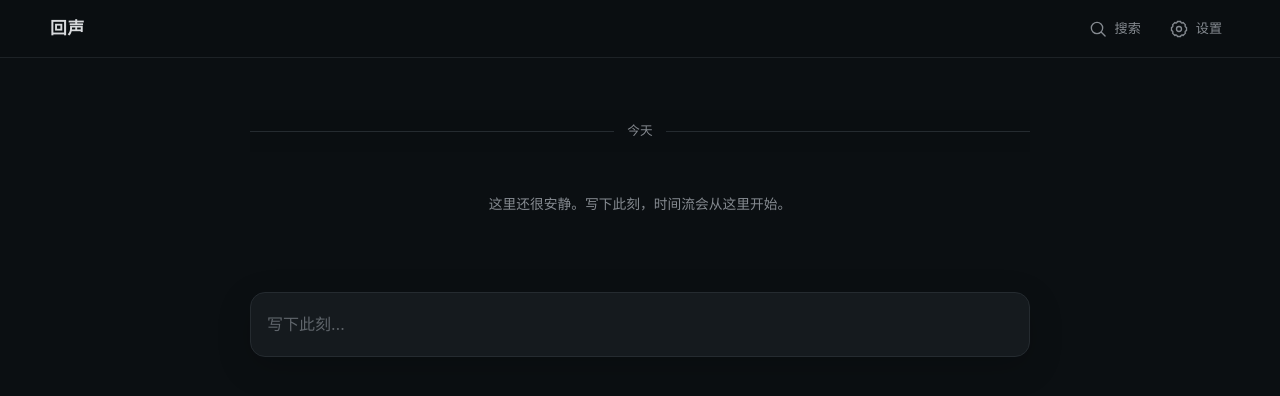
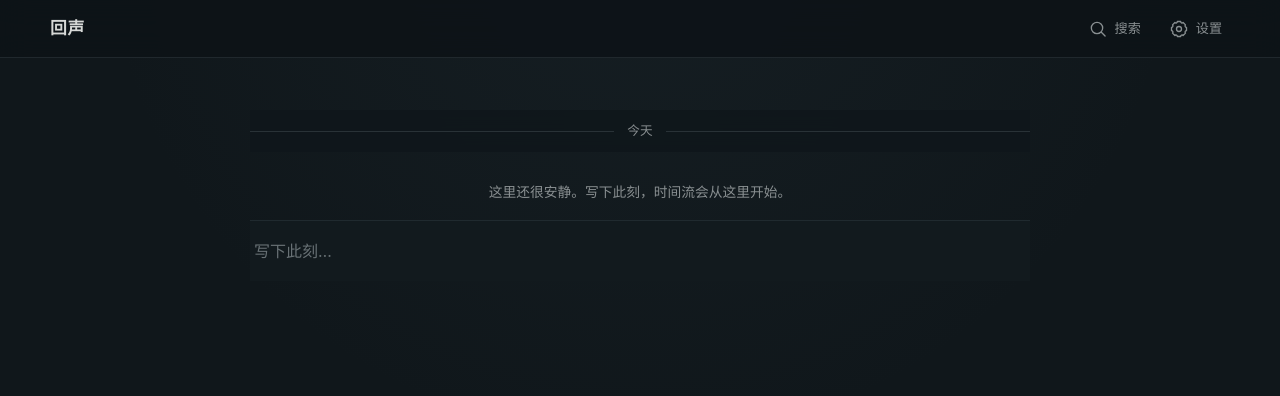
Before and after one commit to zzy-sudo-acm/echo-journal, a React (Vite) app: page / in a window 1280 px wide. Shown: the top 396 px of the page. Built offline with nearby package versions, Linux system fonts and the light colour scheme.

Commit message:
fix(ui): refine theme layers and composer surfaces

```diff
--- a/src/index.css
+++ b/src/index.css
@@ -1,22 +1,33 @@
 :root {
   color-scheme: dark;
-  --bg-primary: #0b0f12;
-  --bg-secondary: #11161a;
-  --bg-tertiary: #171c20;
-  --bg-hover: #1d2328;
-  --text-primary: #d8dadd;
-  --text-secondary: #858a90;
-  --text-tertiary: #5f656b;
-  --accent: #9c9278;
-  --accent-strong: #b3a68a;
-  --accent-bg: rgba(156, 146, 120, 0.12);
+  --bg-primary: #10171b;
+  --bg-secondary: #151d21;
+  --bg-tertiary: #182126;
+  --bg-hover: #1d272c;
+  --text-primary: #d6d8d6;
+  --text-secondary: #898f91;
+  --text-tertiary: #687175;
+  --accent: #a49676;
+  --accent-strong: #b1a17f;
+  --accent-bg: rgba(164, 150, 118, 0.12);
   --danger: #a66759;
   --danger-bg: rgba(166, 103, 89, 0.1);
   --success: #7c927b;
-  --border: #252b30;
-  --border-light: #1b2125;
+  --border: #293237;
+  --border-light: #202a2f;
   --overlay: rgba(4, 7, 9, 0.72);
-  --shadow: 0 12px 40px rgba(0, 0, 0, 0.22);
+  --shadow: 0 10px 32px rgba(0, 0, 0, 0.16);
+  --header-bg: #0d1418;
+  --input-bg: #182126;
+  --action-bg: #1d272c;
+  --nav-bg: #11191d;
+  --composer-bg: color-mix(in srgb, var(--bg-primary) 72%, var(--input-bg));
+  --page-background:
+    radial-gradient(circle at 50% -12%, rgba(57, 77, 86, 0.14), rgba(16, 23, 27, 0) 34rem),
+    var(--bg-primary);
+  --composer-shadow: none;
+  --editor-shadow: 0 14px 38px rgba(0, 0, 0, 0.16);
+  --action-shadow: 0 12px 34px rgba(0, 0, 0, 0.2);
   --radius: 12px;
   --radius-sm: 8px;
   --font-sans: -apple-system, BlinkMacSystemFont, 'SF Pro Text', 'Segoe UI', 'PingFang SC', 'Hiragino Sans GB', 'Microsoft YaHei', sans-serif;
@@ -47,6 +58,15 @@
   --border-light: #d8d0c2;
   --overlay: rgba(41, 39, 33, 0.42);
   --shadow: 0 12px 40px rgba(64, 55, 43, 0.1);
+  --header-bg: #e7e0d2;
+  --input-bg: #eee7db;
+  --action-bg: #eee8dc;
+  --nav-bg: #e9e2d5;
+  --composer-bg: color-mix(in srgb, var(--bg-secondary) 38%, var(--bg-primary));
+  --page-background: var(--bg-primary);
+  --composer-shadow: none;
+  --editor-shadow: 0 2px 12px rgba(64, 55, 43, 0.04);
+  --action-shadow: 0 6px 20px rgba(64, 55, 43, 0.06);
 }
 
 *, *::before, *::after { box-sizing: border-box; margin: 0; padding: 0; }
@@ -65,7 +85,8 @@ body {
   min-width: 320px;
   min-height: 100dvh;
   overflow-x: hidden;
-  background: var(--bg-primary);
+  background: var(--page-background);
+  background-attachment: fixed;
   color: var(--text-primary);
   font-family: var(--font-sans);
   line-height: 1.65;
@@ -110,7 +131,7 @@ h3 { font-size: 1rem; }
   justify-content: space-between;
   padding: 0 max(16px, env(safe-area-inset-left)) 0 max(16px, env(safe-area-inset-right));
   border-bottom: 1px solid color-mix(in srgb, var(--border) 70%, transparent);
-  background: color-mix(in srgb, var(--bg-primary) 90%, transparent);
+  background: color-mix(in srgb, var(--header-bg) 94%, transparent);
   backdrop-filter: blur(14px) saturate(105%);
 }
 .app-brand { display: inline-flex; min-height: 44px; align-items: center; font-size: 1.05rem; font-weight: 600; letter-spacing: .04em; }
@@ -160,7 +181,7 @@ input[type='text'], input[type='search'], input[type='datetime-local'], textarea
   border: 1px solid var(--border);
   border-radius: 10px;
   outline: 0;
-  background: var(--bg-tertiary);
+  background: var(--input-bg);
   color: var(--text-primary);
   font-size: .94rem;
   transition: border-color var(--motion-fast), background-color var(--motion-fast);
@@ -180,7 +201,7 @@ input:focus, textarea:focus { border-color: color-mix(in srgb, var(--accent) 72%
   height: calc(var(--nav-height) + var(--safe-bottom));
   padding: 3px max(8px, env(safe-area-inset-right)) var(--safe-bottom) max(8px, env(safe-area-inset-left));
   border-top: 1px solid color-mix(in srgb, var(--border) 74%, transparent);
-  background: color-mix(in srgb, var(--bg-secondary) 91%, transparent);
+  background: color-mix(in srgb, var(--nav-bg) 92%, transparent);
   backdrop-filter: blur(16px) saturate(108%);
 }
 .bottom-nav a { display: flex; min-width: 44px; min-height: 54px; flex-direction: column; align-items: center; justify-content: center; gap: 1px; color: var(--text-tertiary); font-size: .61rem; font-weight: 430; transition: color var(--motion-fast), font-weight var(--motion-fast); }
@@ -208,7 +229,7 @@ input:focus, textarea:focus { border-color: color-mix(in srgb, var(--accent) 72%
 }
 .date-divider::before, .date-divider::after { content: ''; height: 1px; flex: 1; background: var(--border); }
 .date-divider span { flex: 0 0 auto; }
-.timeline-empty { padding: 28px 6px; color: var(--text-secondary); font-size: .86rem; line-height: 1.75; text-align: center; }
+.timeline-empty { padding: 16px 6px 6px; color: var(--text-secondary); font-size: .86rem; line-height: 1.75; text-align: center; }
 
 .entry-row {
   position: relative;
@@ -232,7 +253,7 @@ input:focus, textarea:focus { border-color: color-mix(in srgb, var(--accent) 72%
 .entry-more { width: 18px; height: 18px; color: var(--text-tertiary); opacity: .34; }
 
 .entry-action-overlay { position: fixed; inset: 0; z-index: 110; display: flex; align-items: flex-end; justify-content: center; padding: 16px 16px calc(16px + var(--safe-bottom) + var(--nav-height)); background: var(--overlay); animation: fade-in var(--motion-fast) ease both; }
-.entry-action-sheet { width: min(100%, 520px); padding: 14px; border: 1px solid var(--border); border-radius: 16px; background: var(--bg-tertiary); box-shadow: var(--shadow); animation: sheet-up var(--motion) ease both; }
+.entry-action-sheet { width: min(100%, 520px); padding: 14px; border: 1px solid var(--border); border-radius: 16px; background: var(--action-bg); box-shadow: var(--action-shadow); animation: sheet-up var(--motion) ease both; }
 .action-sheet-header { display: flex; min-height: 44px; align-items: center; justify-content: space-between; padding-left: 10px; color: var(--text-secondary); font-size: .78rem; }
 .action-sheet-actions { display: grid; grid-template-columns: repeat(3, 1fr); gap: 8px; }
 .action-sheet-actions button { display: flex; min-height: 68px; flex-direction: column; align-items: center; justify-content: center; gap: 5px; border-radius: 10px; background: var(--bg-secondary); color: var(--text-secondary); font-size: .75rem; }
@@ -241,21 +262,24 @@ input:focus, textarea:focus { border-color: color-mix(in srgb, var(--accent) 72%
   position: sticky;
   bottom: calc(var(--nav-height) + var(--safe-bottom) + 8px);
   z-index: 28;
-  margin-top: 34px;
-  padding: 10px 12px;
-  border: 1px solid var(--border);
-  border-radius: 15px;
-  background: color-mix(in srgb, var(--bg-tertiary) 95%, transparent);
-  box-shadow: 0 10px 34px rgba(0, 0, 0, .18);
-  backdrop-filter: blur(14px);
+  margin-top: 28px;
+  padding: 6px 0 5px;
+  border: 0;
+  border-top: 1px solid var(--border-light);
+  border-radius: 0;
+  background: var(--composer-bg);
+  box-shadow: var(--composer-shadow);
   transition: padding var(--motion), background-color var(--motion), border-color var(--motion);
 }
-.quick-input.is-expanded { max-height: min(55dvh, 390px); overflow-y: auto; padding: 14px; }
+.quick-input.is-expanded { max-height: min(55dvh, 390px); overflow-x: hidden; overflow-y: auto; padding: 12px 0 0; border-bottom: 1px solid var(--border-light); }
+.quick-input:has(textarea:focus-visible) { border-top-color: var(--accent); }
+.timeline-page:has(.timeline-empty) .quick-input { margin-top: 8px; }
 .quick-input-topline { display: flex; align-items: flex-start; gap: 4px; }
-.quick-input textarea { min-height: 42px; max-height: 180px; padding: 8px 4px; border: 0; border-radius: 0; background: transparent; resize: none; font-size: 1rem; }
+.quick-input textarea { min-height: 42px; max-height: 180px; padding: 11px 4px; border: 0; border-radius: 0; background: transparent; resize: none; font-size: 1rem; }
 .quick-input.is-expanded textarea { min-height: 116px; }
 .quick-input textarea:focus { border: 0; }
-.composer-close { flex: 0 0 44px; margin-top: -5px; margin-right: -8px; }
+.quick-input textarea:focus-visible { outline: 0; }
+.composer-close { flex: 0 0 44px; margin-top: -5px; margin-right: 0; }
 .quick-input-details { border-top: 1px solid var(--border); animation: reveal var(--motion) ease both; }
 .tag-input { display: flex; min-height: 46px; flex-wrap: wrap; align-items: center; gap: 6px; padding: 7px 0; }
 .tag-input input[type='text'] { width: 110px; min-height: 36px; flex: 1; padding: 5px 2px; border: 0; background: transparent; font-size: .82rem; }
@@ -265,7 +289,7 @@ input:focus, textarea:focus { border-color: color-mix(in srgb, var(--accent) 72%
 .composer-time { display: flex; min-height: 42px; align-items: center; gap: 8px; border-top: 1px solid var(--border-light); color: var(--text-tertiary); }
 .composer-time .icon { width: 17px; height: 17px; }
 .composer-time input[type='datetime-local'] { width: auto; min-height: 40px; flex: 1; padding: 4px 0; border: 0; background: transparent; color: var(--text-secondary); font-size: .76rem; }
-.quick-input-footer { position: sticky; bottom: -14px; display: flex; min-height: 54px; align-items: center; justify-content: space-between; gap: 12px; border-top: 1px solid var(--border); background: var(--bg-tertiary); }
+.quick-input-footer { position: sticky; bottom: 0; display: flex; min-height: 54px; align-items: center; justify-content: space-between; gap: 12px; padding: 7px 0 8px; border-top: 1px solid var(--border); background: var(--composer-bg); }
 .draft-indicator { display: inline-flex; min-width: 0; align-items: center; gap: 5px; color: var(--text-tertiary); font-size: .71rem; }
 .draft-indicator .icon { width: 14px; height: 14px; }
 .draft-indicator.status-error { color: var(--danger); }
@@ -348,7 +372,7 @@ mark { border-radius: 2px; background: var(--accent-bg); color: inherit; box-sha
 .danger-zone > p { margin: 8px 4px 0; color: var(--text-tertiary); font-size: .69rem; }
 
 .modal-overlay, .confirm-overlay { position: fixed; inset: 0; z-index: 100; display: flex; align-items: flex-end; justify-content: center; padding-top: env(safe-area-inset-top); background: var(--overlay); animation: fade-in var(--motion-fast) ease both; }
-.modal { width: 100%; max-width: 620px; max-height: min(88dvh, 760px); overflow-y: auto; padding: 20px 20px calc(20px + var(--safe-bottom)); border: 1px solid var(--border); border-bottom: 0; border-radius: 18px 18px 0 0; background: var(--bg-secondary); box-shadow: var(--shadow); animation: sheet-up var(--motion) ease both; }
+.modal { width: 100%; max-width: 620px; max-height: min(88dvh, 760px); overflow-y: auto; padding: 20px 20px calc(20px + var(--safe-bottom)); border: 1px solid var(--border); border-bottom: 0; border-radius: 18px 18px 0 0; background: var(--bg-secondary); box-shadow: var(--editor-shadow); animation: sheet-up var(--motion) ease both; }
 .modal-header { display: flex; min-height: 44px; align-items: center; justify-content: space-between; gap: 12px; margin-bottom: 16px; }
 .modal-title { margin: 0; font-size: 1.08rem; }
 .editor-fields { display: flex; flex-direction: column; gap: 15px; }
@@ -405,7 +429,8 @@ mark { border-radius: 2px; background: var(--accent-bg); color: inherit; box-sha
   .date-divider { top: var(--header-height); }
   .entry-row { grid-template-columns: 72px minmax(0, 1fr) 20px; gap: 20px; padding: 18px 0 25px; }
   .entry-content { font-size: 1.02rem; }
-  .quick-input { bottom: 24px; margin: 48px 0 0; }
+  .quick-input { bottom: 24px; margin: 36px 0 0; }
+  .timeline-page:has(.timeline-empty) .quick-input { margin-top: 10px; }
   .quick-input.is-expanded { max-height: 440px; }
   .calendar-page { width: min(100%, 1120px); }
   .calendar-layout { grid-template-columns: minmax(320px, 380px) minmax(0, 1fr); gap: 64px; align-items: start; }
```
